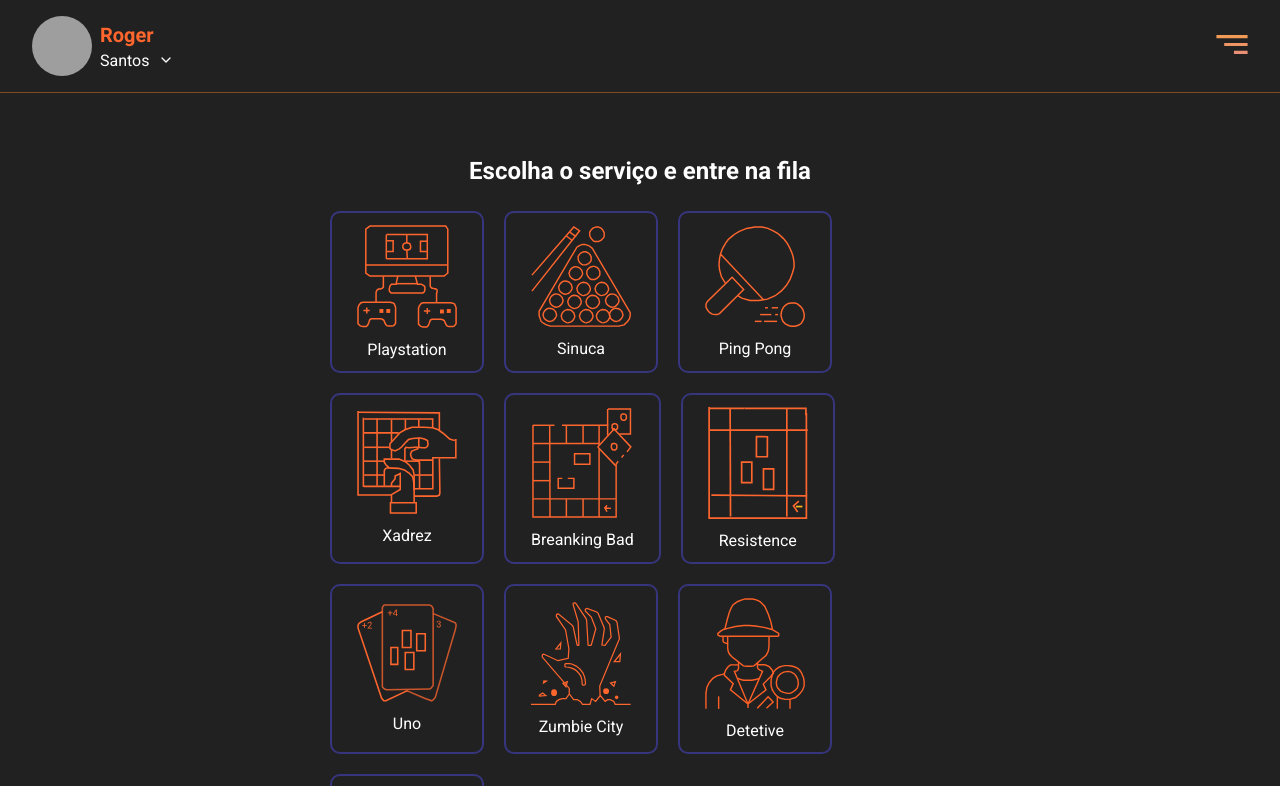
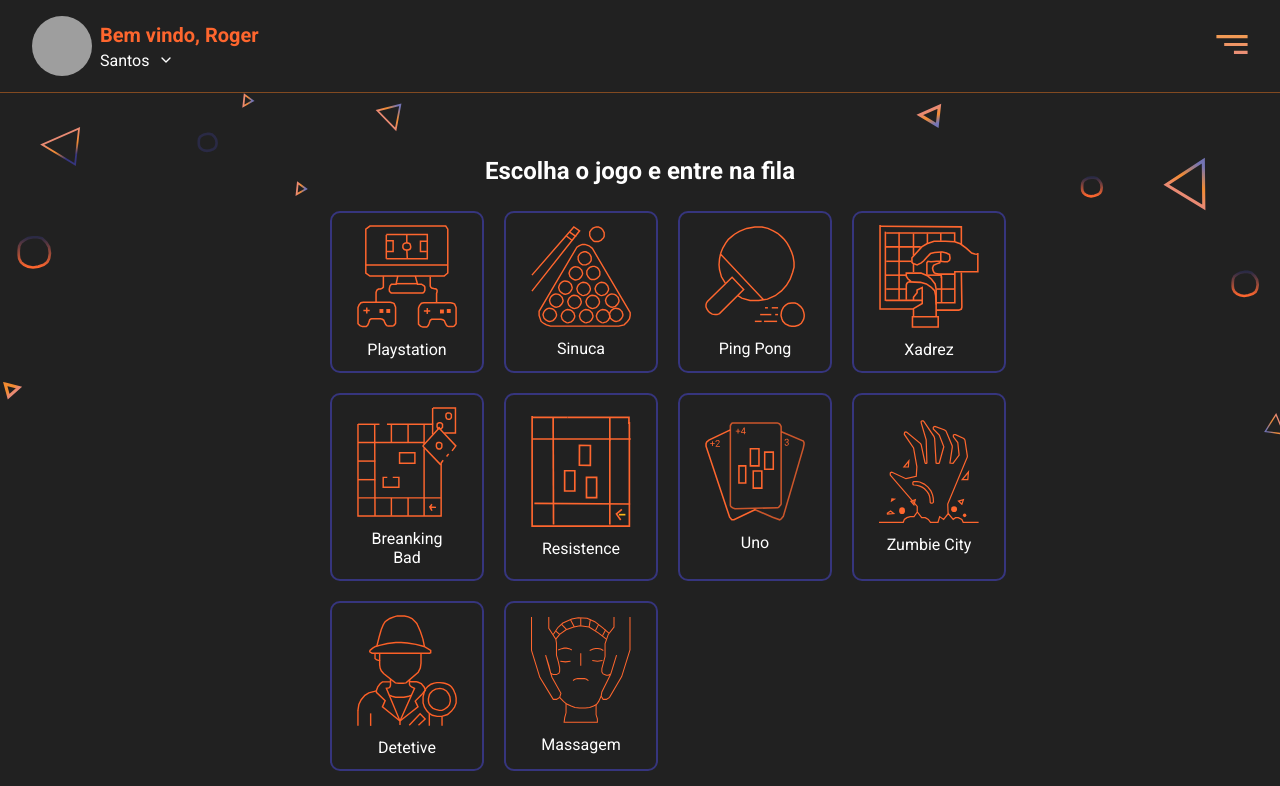
Before and after one commit to rbmelolima/FIFO-Web, a React (Create React App) app: page /filas in a window 1280 px wide. Shown: the top 786 px of the page. Built offline with nearby package versions, Linux system fonts and the light colour scheme; grey boxes are pictures that could not be loaded; a web font is replaced by a local one.

Commit message:
refactor: grid de jogos

```diff
--- a/src/components/avatar/index.tsx
+++ b/src/components/avatar/index.tsx
@@ -23,7 +23,7 @@ const AvatarNavbar: React.FC<props> = ({ url, name }) => {
     <AvatarNavbarContainer>
       <img src={ url } alt={ `avatar-${name}` } />
       <div>
-        <strong>{ name }</strong>
+        <strong>{ 'Bem vindo, ' + name }</strong>
 
         <BtnOpen
           aria-describedby={ id }
--- a/src/components/cardQueue/styles.ts
+++ b/src/components/cardQueue/styles.ts
@@ -14,7 +14,7 @@ export const Container = styled.button`
     border-color: var(--color-secundary);
   }
 
-  max-width: 100%;
+  width: 100%;
   height: 100%;
   padding: 12px 25px 12px 25px;
 
--- a/src/components/gridQueue/index.tsx
+++ b/src/components/gridQueue/index.tsx
@@ -11,7 +11,7 @@ type params = {
 const GridQueue: React.FC<params> = ({ selected, set }) => {
   return (
     <Container style={ { display: selected === '' ? 'block' : 'none' } }>
-      <h5> Escolha o serviço e entre na fila</h5>
+      <h5> Escolha o jogo e entre na fila</h5>
       <Grid>
         <CardQueue
           name="Playstation"
--- a/src/components/gridQueue/styles.ts
+++ b/src/components/gridQueue/styles.ts
@@ -33,7 +33,15 @@ export const Container = styled.div`
 `;
 
 export const Grid = styled.div`
-  display: flex;
-  flex-wrap: wrap;
+  display: grid;
   gap: 16px;
+  grid-template-columns: repeat(2, 1fr);
+
+  @media screen and (min-width: 748px) {
+    grid-template-columns: repeat(3, 1fr);
+  }
+
+  @media screen and (min-width: 992px) {
+    grid-template-columns: repeat(4, 1fr);
+  }
 `;
--- a/src/components/listQueue/index.tsx
+++ b/src/components/listQueue/index.tsx
@@ -12,8 +12,8 @@ type params = {
 const ListQueue: React.FC<params> = ({ service, onBack }) => {
   return (
     <Container style={ { display: service !== '' ? 'block' : 'none' } }>
-      <BtnBack onClick={() => onBack()}>
-        <FiArrowLeft size={ 24 } color={ '#fff' } />
+      <BtnBack onClick={ () => onBack() }>
+        <FiArrowLeft size={ 32 } color={ '#fff' } />
       </BtnBack>
 
       <h2>Fila { service }</h2>
@@ -48,6 +48,10 @@ const ListQueue: React.FC<params> = ({ service, onBack }) => {
         <ButtonPrimary>
           Entrar na fila
         </ButtonPrimary>
+
+        <button onClick={ () => onBack() } >
+          Voltar
+        </button>
       </div>
 
     </Container>
--- a/src/components/listQueue/styles.ts
+++ b/src/components/listQueue/styles.ts
@@ -41,10 +41,24 @@ export const Container = styled.div`
   .center {
     width: 100%;
     text-align: center;
+    display: flex;
+    justify-content: center;
+    flex-direction: column;
   }
 
   ${ButtonPrimary}{
     width: 260px;
+    margin: 0 auto;
+  }
+
+  ${ButtonPrimary} + button {
+    font-size: 18px;
+    font-weight: bold;
+    outline: none;
+    border: none;
+    color: #fff;
+    background-color: transparent;
+    margin-top: 32px;
   }
 `;
 
--- a/src/pages/queues/styles.ts
+++ b/src/pages/queues/styles.ts
@@ -1,10 +1,19 @@
 import styled from 'styled-components';
+import doodle from '../../assets/doodles/doodle-queue-desktop.svg'
 
 export const Page = styled.div`
   background-color: var(--color-background);
   width: 100%;
-  min-height: 100vh;
+  min-height: 95vh;
   padding: 64px 16px;
+
+  @media screen and (min-width: 748px) {
+    background-image: url('${doodle}');
+    background-position: center top;
+    background-repeat: no-repeat;
+    background-size: cover;
+    background-size: 100%;
+  }
 `;
 
 export const Main = styled.main`
```
Also changed, not shown: src/assets/doodles/doodle-queue-desktop.svg (added).
